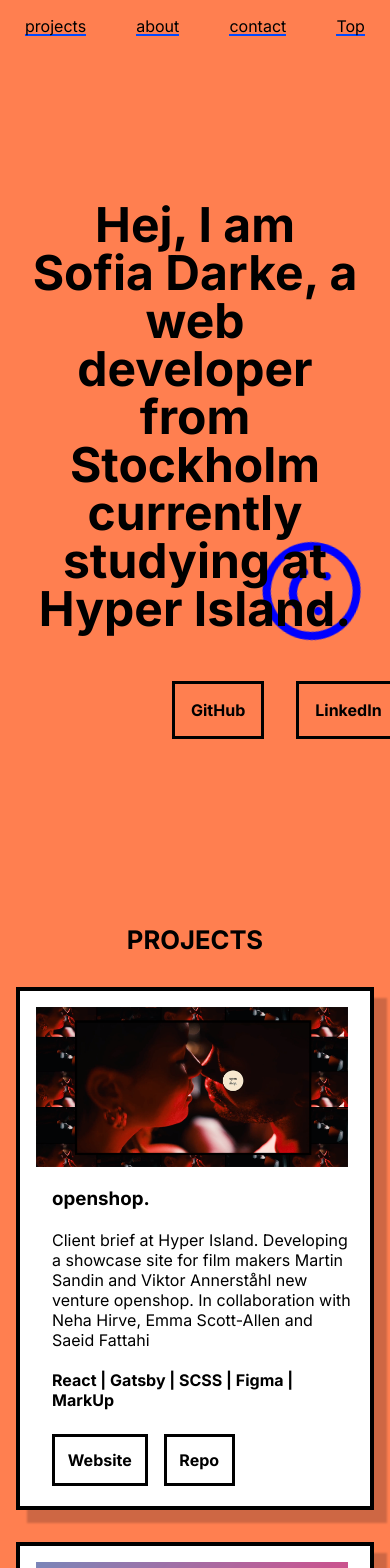
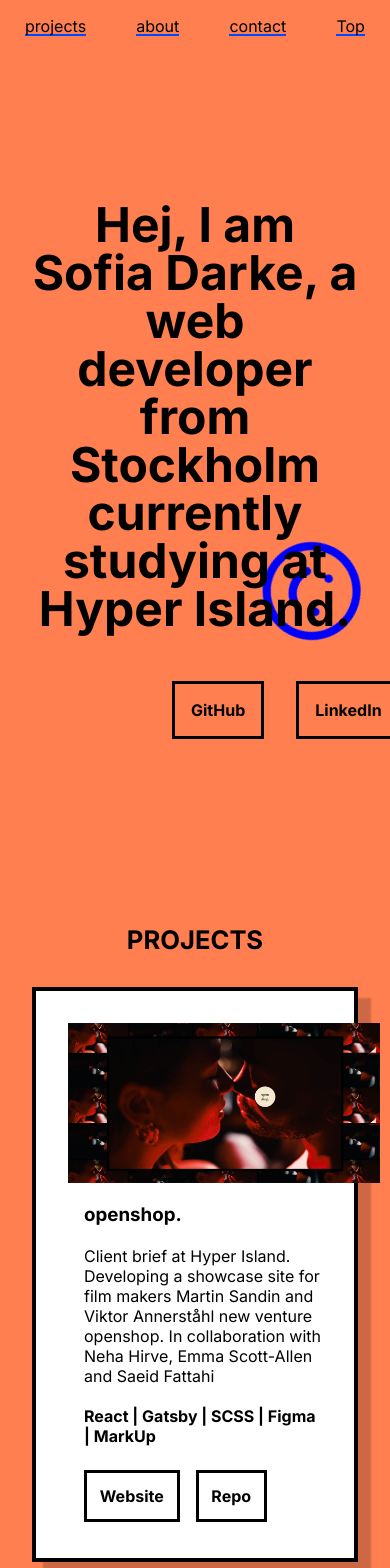
Before and after one commit to sofiadarkeweb/portfolio-react, a React (Create React App) app: page / in a window 390 px wide. Shown: the top 1568 px of the page. Built offline with nearby package versions, Linux system fonts and the light colour scheme.

Commit message:
img responsiveness

```diff
--- a/src/App.css
+++ b/src/App.css
@@ -248,6 +248,19 @@ article {
 		font-size: 4rem;
 		line-height: 4rem;
 	}
+
+	.project-container {
+		margin: 2rem;
+		margin-top: 2rem;
+		margin-bottom: 2rem;
+		padding: 2rem;
+		display: block;
+	}
+	.project-image {
+		width: 85vw;
+		margin-right: 2rem;
+		margin-bottom: 2rem;
+	}
 }
 
 @media screen and (max-width: 600px) {
@@ -256,14 +269,6 @@ article {
 		margin-top: 5rem;
 		font-size: 3rem;
 		line-height: 3rem;
-	}
-
-	.project-container {
-		margin: 1rem;
-		margin-top: 2rem;
-		margin-bottom: 2rem;
-		padding: 1rem;
-		display: block;
 	}
 
 	.project-image {
```
